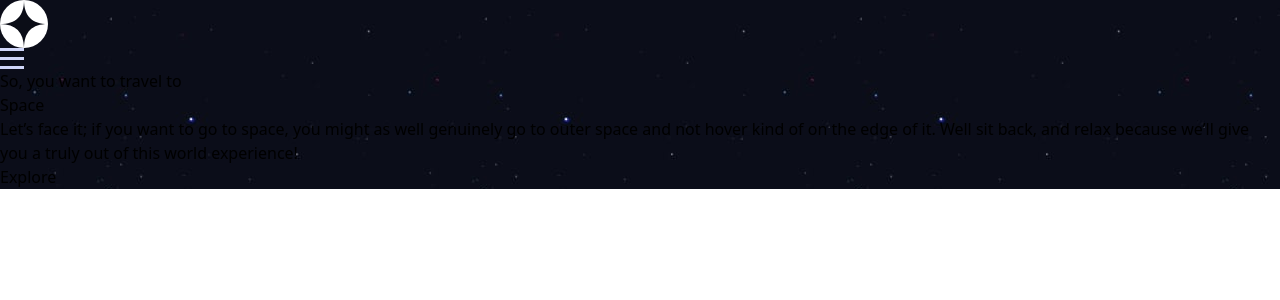
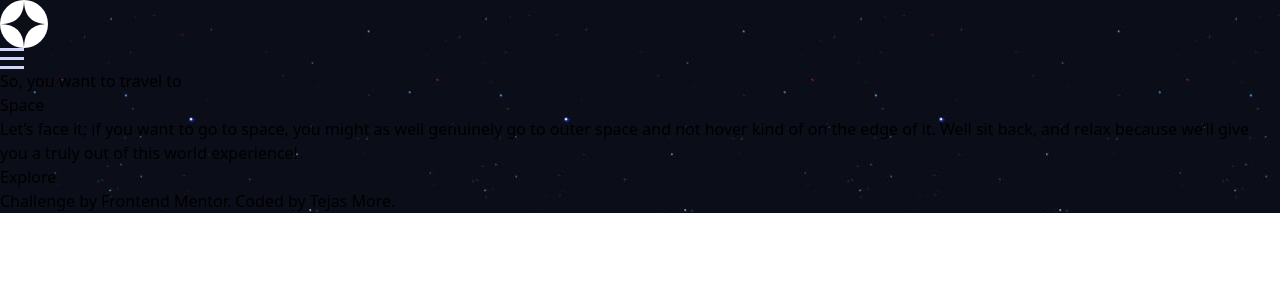
Before and after one commit to TejasMore477/Space-tourism-multi-page-website, a React (Vite) app: page / in a window 1280 px wide. Shown: the top 300 px of the page. Built offline with nearby package versions, Linux system fonts and the light colour scheme.

Commit message:
signature text

```diff
--- a/src/Components/Home.jsx
+++ b/src/Components/Home.jsx
@@ -25,6 +25,24 @@ function Home({ setMenuBar }) {
         >
           Explore
         </Link>
+        <div className=" w-full text-center font-semibold text-sm leading-tight mt-5">
+          Challenge by{" "}
+          <a
+            className="text-black"
+            href="https://www.frontendmentor.io?ref=challenge"
+            target="_blank"
+          >
+            Frontend Mentor
+          </a>
+          . Coded by{" "}
+          <a
+            href=""
+            className="text-black"
+          >
+            Tejas More
+          </a>
+          .
+        </div>
       </div>
     </div>
   );
```
